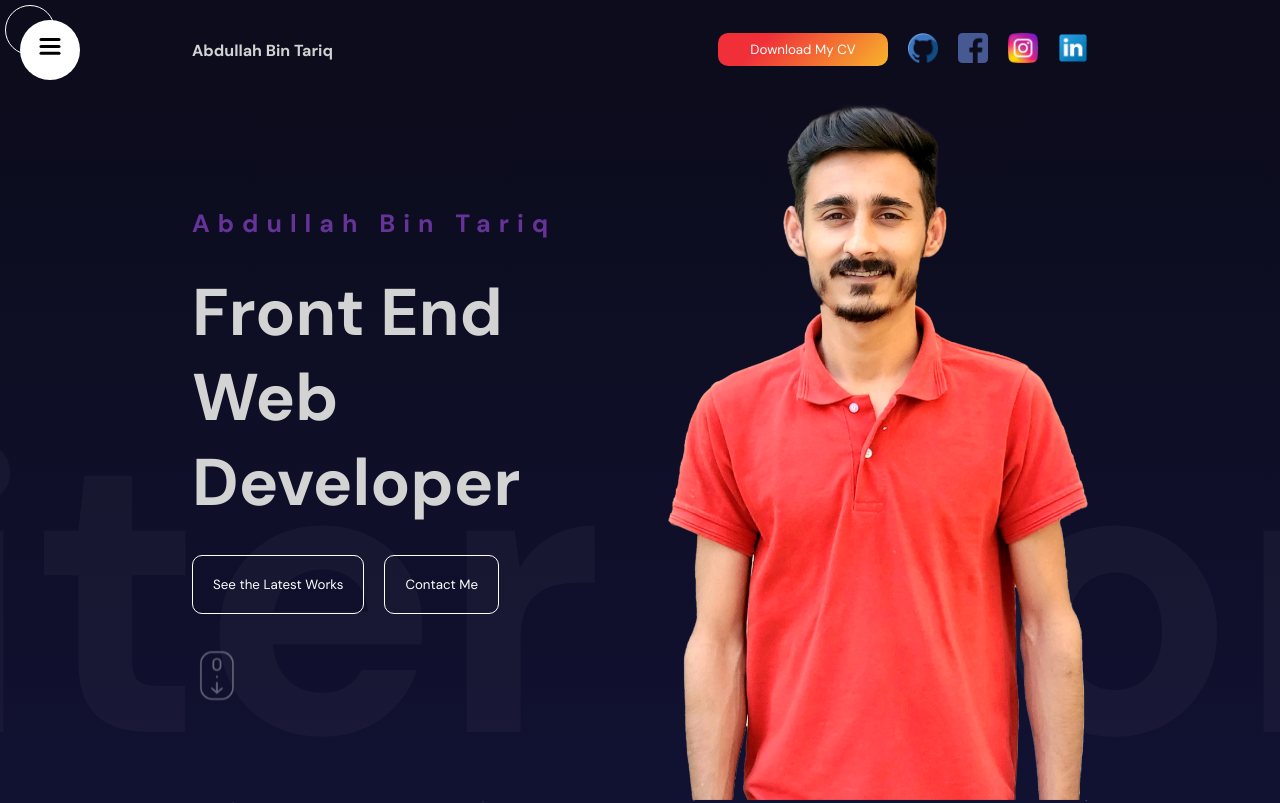
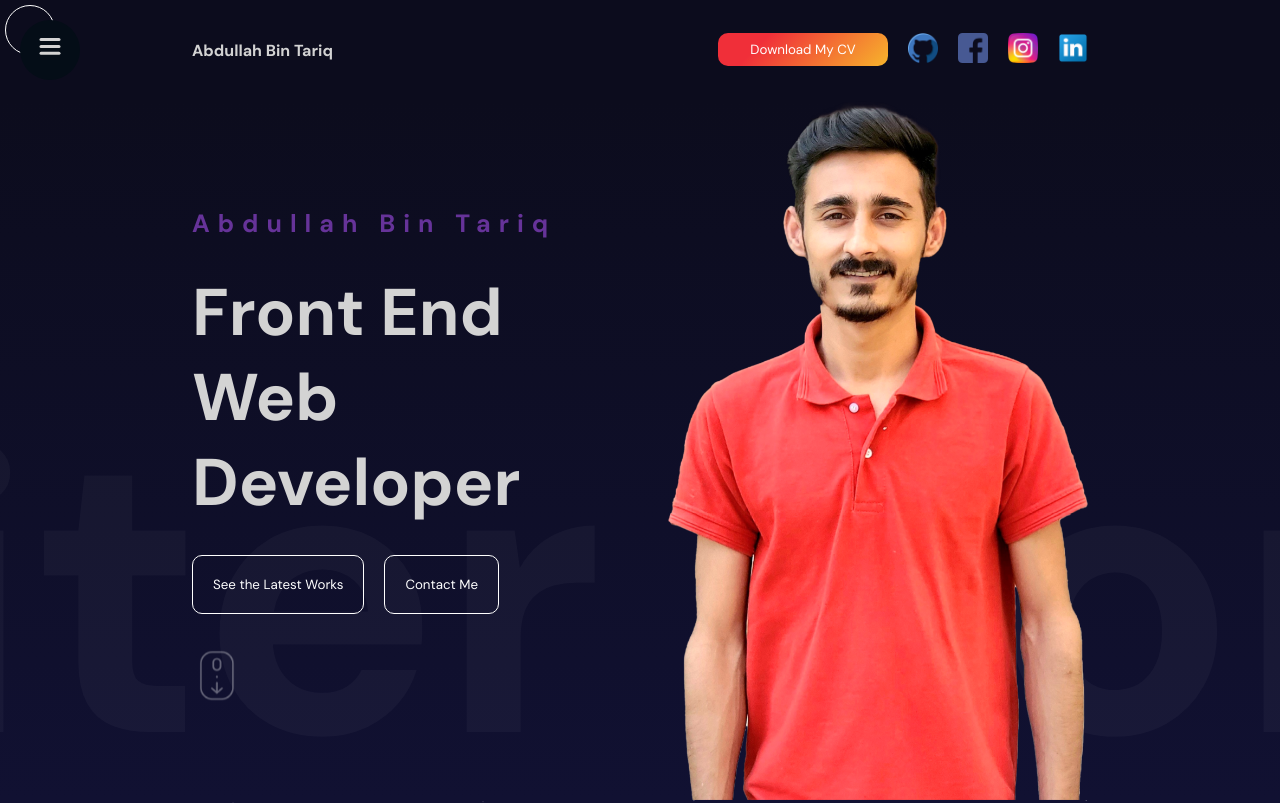
Before and after one commit to abutt042/Portfolio, a React (Vite) app: page / in a window 1280 px wide. Shown: the top 803 px of the page. Built offline with nearby package versions, Linux system fonts and the light colour scheme.

Commit message:
Update Sidebar color

```diff
--- a/src/Components/Sidebar/ToggleButton/Togglebutton.jsx
+++ b/src/Components/Sidebar/ToggleButton/Togglebutton.jsx
@@ -4,9 +4,9 @@ const Togglebutton = ({setopen}) => {
   return (
     <button onClick={()=>{setopen(prev=>!prev)}}>
       <svg width='23' height='23' viewBox="0 0 23 23">
-      <motion.path strokeWidth='3' stroke="black" strokeLinecap="round" variants={{closed : { d:"M 2 2.5 L 20 2.5"}, open : { d:"M 3 16.5 L 17 2.5"}}} />
-      <motion.path strokeWidth='3' stroke="black" strokeLinecap="round" d="M 2 9.423 L 20 9.423"  variants={{closed:{opacity:1}, open:{opacity:0},}}/>
-      <motion.path strokeWidth='3' stroke="black" strokeLinecap="round" variants={{closed : { d:"M 2 16.346 L 20 16.346"}, open : { d:"M 3 2.5 L 17 16.346"}}} />
+      <motion.path strokeWidth='3' stroke="lightgrey" strokeLinecap="round" variants={{closed : { d:"M 2 2.5 L 20 2.5"}, open : { d:"M 3 16.5 L 17 2.5"}}} />
+      <motion.path strokeWidth='3' stroke="lightgrey" strokeLinecap="round" d="M 2 9.423 L 20 9.423"  variants={{closed:{opacity:1}, open:{opacity:0},}}/>
+      <motion.path strokeWidth='3' stroke="lightgrey" strokeLinecap="round" variants={{closed : { d:"M 2 16.346 L 20 16.346"}, open : { d:"M 3 2.5 L 17 16.346"}}} />
       </svg>
       </button>
   )
--- a/src/Components/Sidebar/sidebar.scss
+++ b/src/Components/Sidebar/sidebar.scss
@@ -7,7 +7,7 @@
     justify-content: center;
     align-items: center;
     background-color: white;
-    color: black;
+    color: lightgray;
 
 
     .bg {
@@ -17,11 +17,15 @@
         left: 0;
         bottom: 0;
         width: 300px;
-        background-color: white;
+        background-color: #65708a;
+        background-image: linear-gradient(319deg, #65708a  0%, #040d17  71%);
+
+
         @include mobile{
             width: 150px;
             height: 400px;
-           background-color: lightgray;
+            background-color: #65708a;
+            background-image: linear-gradient(319deg, #65708a  0%, #040d17  71%);
 
 
         }
```
